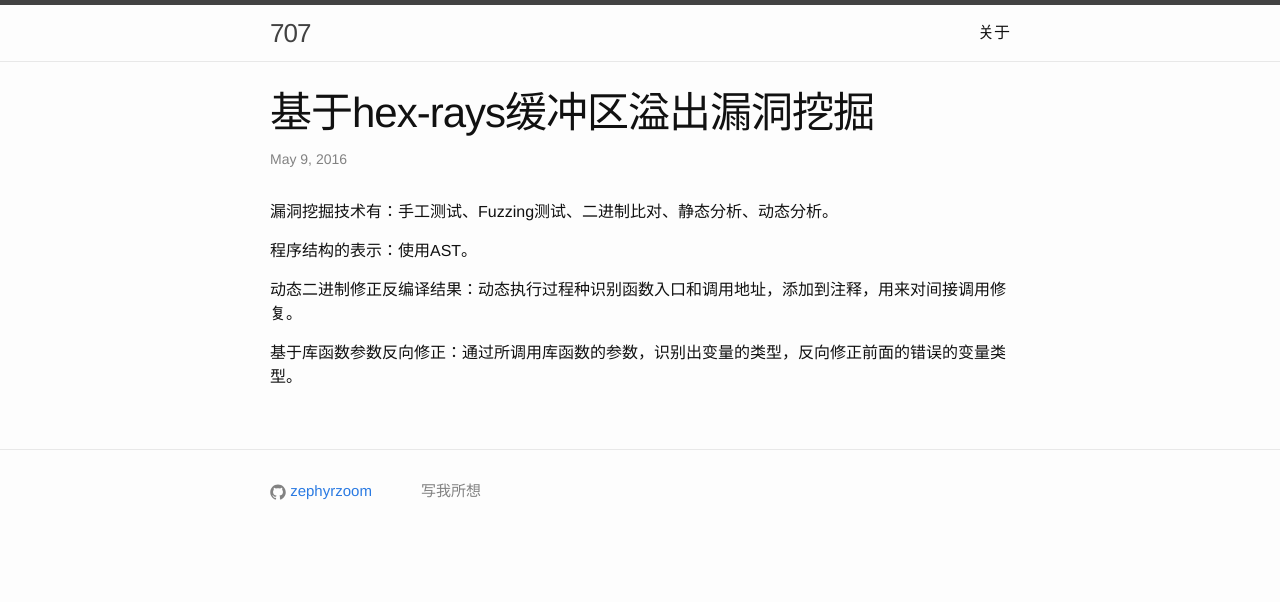
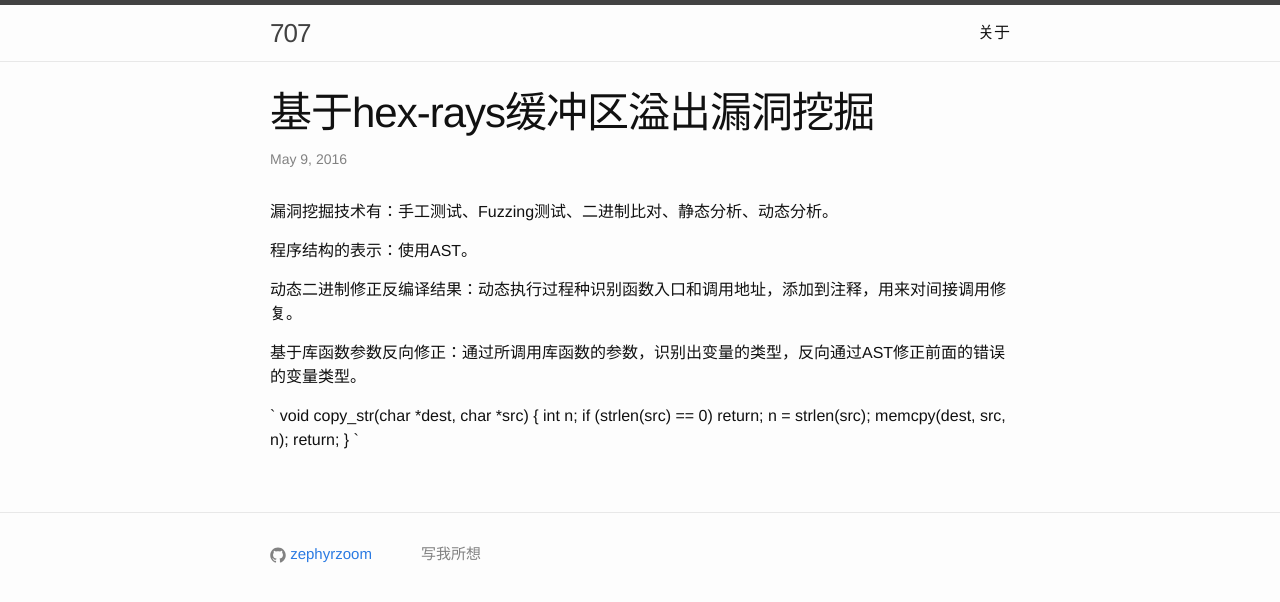
Before and after one commit to zephyrzoom/zephyrzoom.github.io, a Jekyll site: the page built from _posts/2016-05-09-decompile.md, in a window 1280 px wide. Shown: the top 602 px of the page. Built offline with Jekyll 4.4.1, drawn with Linux system fonts in a browser that asks for light colours.

Commit message:
update decompile

```diff
--- a/_posts/2016-05-09-decompile.md
+++ b/_posts/2016-05-09-decompile.md
@@ -10,4 +10,16 @@ categories: jekyll update
 
 动态二进制修正反编译结果：动态执行过程种识别函数入口和调用地址，添加到注释，用来对间接调用修复。
 
-基于库函数参数反向修正：通过所调用库函数的参数，识别出变量的类型，反向修正前面的错误的变量类型。
+基于库函数参数反向修正：通过所调用库函数的参数，识别出变量的类型，反向通过AST修正前面的错误的变量类型。
+
+`
+void copy_str(char *dest, char *src)
+{
+    int n;
+    if (strlen(src) == 0)
+        return;
+    n = strlen(src);
+    memcpy(dest, src, n);
+    return;
+}
+`
```
